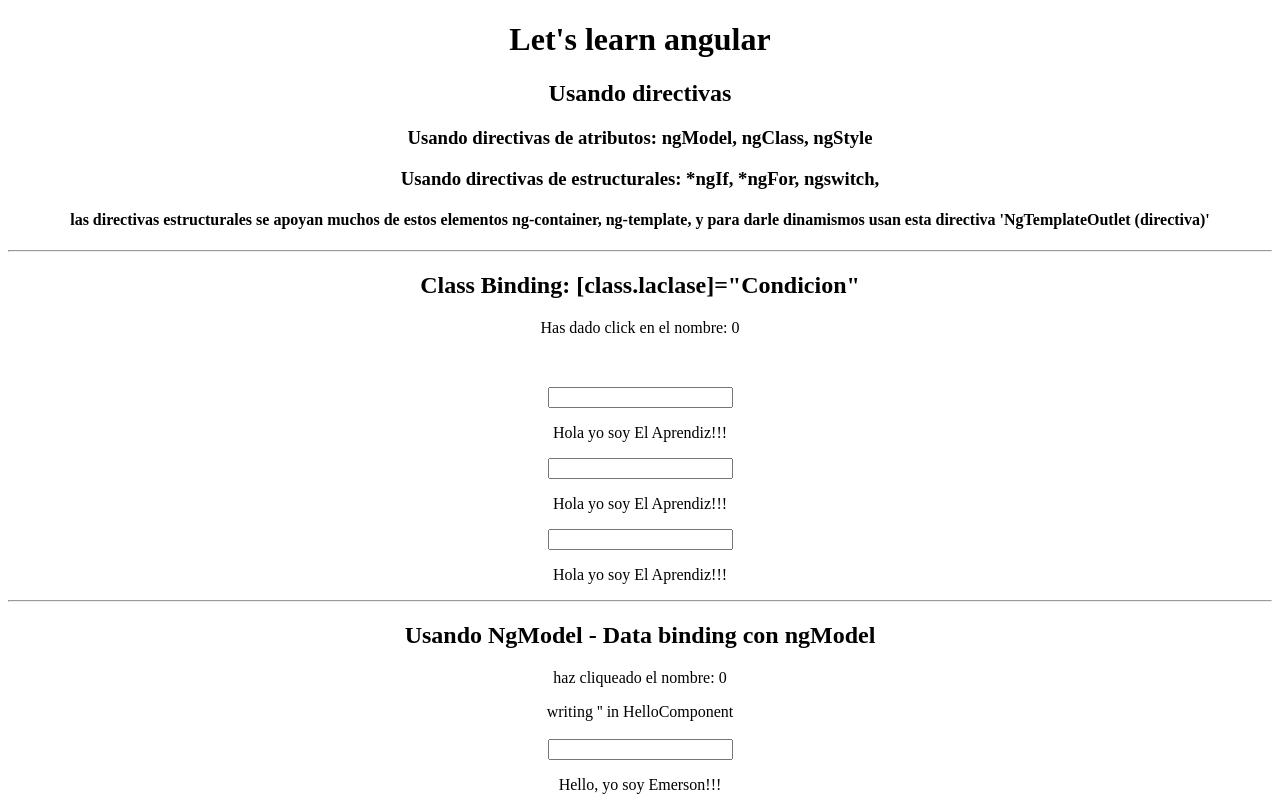
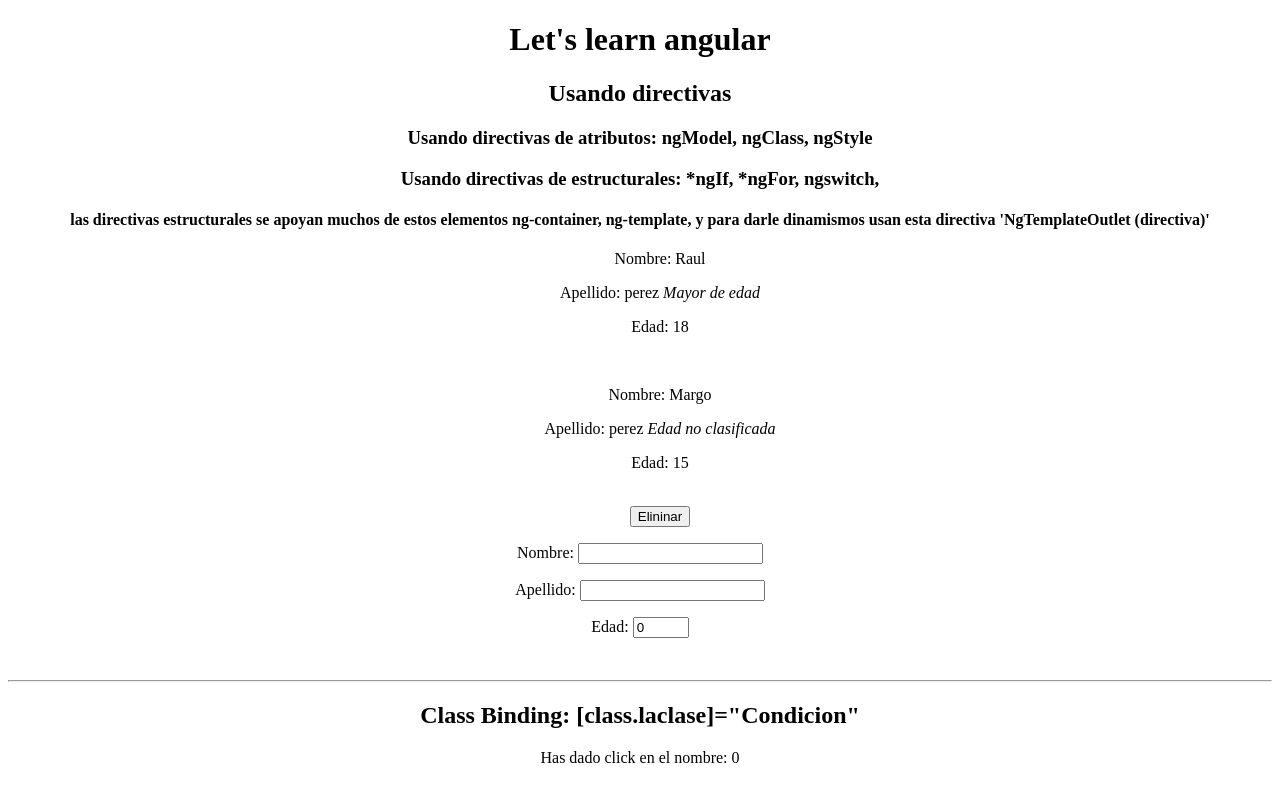
Before and after one commit to evergara/Angular_fundamentals, an Angular app: page / in a window 1280 px wide. Shown: the top 800 px of the page. Built offline with nearby package versions, Linux system fonts and the light colour scheme.

Commit message:
Configurando el listado de user

```diff
--- a/src/app/feature/directiva/components/person/person.component.html
+++ b/src/app/feature/directiva/components/person/person.component.html
@@ -1,8 +1,19 @@
 <div>
-  Nombre:
-  <h5>{{ person.name }}</h5>
-  Apellido:
-  <h6>{{ person.lastName }}</h6>
-  Edad: <span>{{ person.age }}</span>
-  <button (click)="deletePerson()">Elininar</button>
+  <p>
+    Nombre: <span>{{ person.name }}</span>
+  </p>
+
+  <p [ngSwitch]="person.age">
+    Apellido: <span>{{ person.lastName }}</span>
+    <i *ngSwitchCase="18"> Mayor de edad </i>
+    <i *ngSwitchCase="14"> Adolecente</i>
+    <i *ngSwitchCase="10"> Infante</i>
+    <i *ngSwitchCase="7"> Niño</i>
+    <i *ngSwitchDefault> Edad no clasificada</i>
+  </p>
+  <p>
+    Edad: <span>{{ person.age }}</span>
+  </p>
+  <br />
+  <button *ngIf="person.age < 18" (click)="deletePerson()">Elininar</button>
 </div>
--- a/src/app/feature/directiva/components/person/person.component.ts
+++ b/src/app/feature/directiva/components/person/person.component.ts
@@ -8,16 +8,18 @@
 })
 export class PersonComponent implements OnInit {
   @Input() person: Person;
+  @Input() index: number;
   @Output() eventDeletePerson: EventEmitter<number> =
     new EventEmitter<number>();
 
   constructor() {
     this.person = {} as Person;
+    this.index = 0;
   }
 
   ngOnInit(): void {}
 
   deletePerson(): void {
-    this.eventDeletePerson.emit(this.person.uid);
+    this.eventDeletePerson.emit(this.index);
   }
 }
--- a/src/app/feature/directiva/components/personadd/personadd.component.html
+++ b/src/app/feature/directiva/components/personadd/personadd.component.html
@@ -1 +1,42 @@
-<p>personadd works!</p>
+<div>
+  <p>
+    Nombre:
+    <input
+      type="text"
+      required
+      #vFefTempInputName="ngModel"
+      [(ngModel)]="person.name"
+    />
+  </p>
+
+  <p>
+    Apellido:
+    <input
+      type="text"
+      required
+      #vFefTempInputLastName="ngModel"
+      [(ngModel)]="person.lastName"
+    />
+  </p>
+  <p>
+    Edad:
+    <input
+      type="number"
+      min="0"
+      max="50"
+      #vFefTempInputAge="ngModel"
+      [(ngModel)]="person.age"
+    />
+  </p>
+  <br />
+  <button
+    *ngIf="
+      vFefTempInputAge.valid &&
+      vFefTempInputName.valid &&
+      vFefTempInputLastName.valid
+    "
+    (click)="addPerson()"
+  >
+    Add
+  </button>
+</div>
--- a/src/app/feature/directiva/components/personadd/personadd.component.ts
+++ b/src/app/feature/directiva/components/personadd/personadd.component.ts
@@ -1,15 +1,33 @@
-import { Component, OnInit } from '@angular/core';
+import { Component, OnInit, Output, EventEmitter } from '@angular/core';
+import { Person } from '../../model/person';
 
 @Component({
   selector: 'app-personadd',
   templateUrl: './personadd.component.html',
-  styleUrls: ['./personadd.component.scss']
+  styleUrls: ['./personadd.component.scss'],
 })
 export class PersonaddComponent implements OnInit {
+  person: Person;
+  @Output() eventPerson: EventEmitter<Person> = new EventEmitter<Person>();
 
-  constructor() { }
-
-  ngOnInit(): void {
+  constructor() {
+    this.person = {
+      uid: 0,
+      name: '',
+      lastName: '',
+      age: 0,
+    };
   }
 
+  ngOnInit(): void {}
+
+  addPerson(): void {
+    this.eventPerson.emit(this.person);
+    this.person = {
+      uid: 0,
+      name: '',
+      lastName: '',
+      age: 0,
+    };
+  }
 }
--- a/src/app/feature/directiva/components/persons/persons.component.html
+++ b/src/app/feature/directiva/components/persons/persons.component.html
@@ -1 +1,25 @@
-<p>persons works!</p>
+<ul>
+  <ng-container *ngFor="let person of persons; let i = index">
+    <li [style.list-style]="person.uid > 0 ? 'none' : ''">
+      <app-person
+        [person]="person"
+        [index]="i"
+        (eventDeletePerson)="deletePerson($event)"
+      ></app-person>
+    </li>
+  </ng-container>
+</ul>
+
+<!-- <div *ngIf="persons.length <= 5">
+  <app-personadd (eventPerson)="savePerson($event)"></app-personadd>
+</div>
+ -->
+
+<div [ngSwitch]="persons.length">
+  <div *ngSwitchCase="5">
+    <p>You can't add more person</p>
+  </div>
+  <div *ngSwitchDefault>
+    <app-personadd (eventPerson)="savePerson($event)"></app-personadd>
+  </div>
+</div>
--- a/src/app/feature/directiva/components/persons/persons.component.ts
+++ b/src/app/feature/directiva/components/persons/persons.component.ts
@@ -1,15 +1,41 @@
 import { Component, OnInit } from '@angular/core';
+import { Person } from '../../model/person';
 
 @Component({
   selector: 'app-persons',
   templateUrl: './persons.component.html',
-  styleUrls: ['./persons.component.scss']
+  styleUrls: ['./persons.component.scss'],
 })
 export class PersonsComponent implements OnInit {
+  persons: Person[];
 
-  constructor() { }
-
-  ngOnInit(): void {
+  constructor() {
+    this.persons = [
+      {
+        uid: 1,
+        name: 'Raul',
+        lastName: 'perez',
+        age: 18,
+      },
+      {
+        uid: 2,
+        name: 'Margo',
+        lastName: 'perez',
+        age: 15,
+      },
+    ];
   }
 
+  ngOnInit(): void {}
+
+  deletePerson(index: number): void {
+    console.log(index);
+    this.persons.splice(index, 1);
+  }
+
+  savePerson(person: Person): void {
+    let uid = 10;
+    person.uid = uid;
+    this.persons.push(person);
+  }
 }
--- a/src/app/feature/directiva/directiva.component.html
+++ b/src/app/feature/directiva/directiva.component.html
@@ -7,3 +7,5 @@
   ng-template, y para darle dinamismos usan esta directiva 'NgTemplateOutlet
   (directiva)'
 </h4>
+
+<app-persons></app-persons>
```
